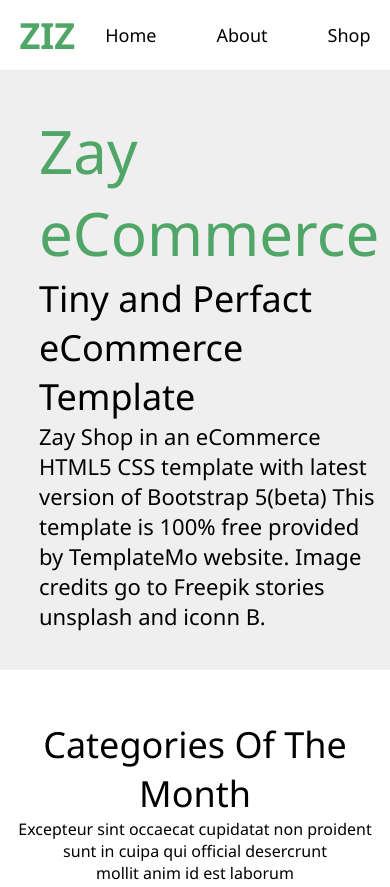
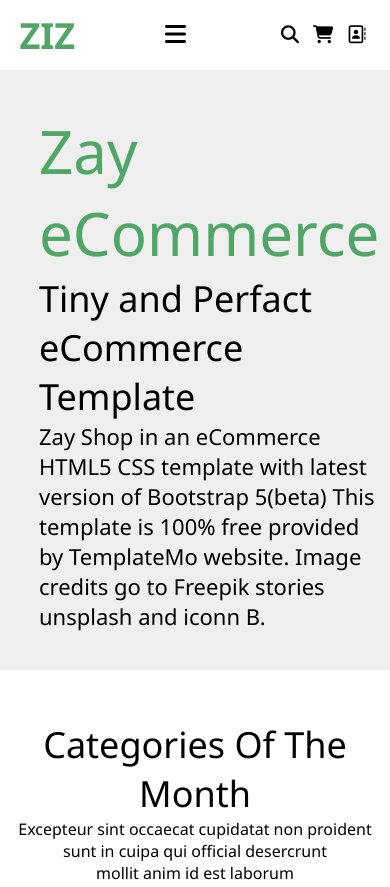
Before and after one commit to zakariaislamjihadi/project-2, a plain HTML site: page index.html in a window 390 px wide. Shown: the top 887 px of the page. Drawn offline with Linux system fonts and the light colour scheme.

Commit message:
second time

```diff
--- a/css/style.css
+++ b/css/style.css
@@ -6,6 +6,23 @@
 }
 
 /* header section start */
+
+label i {
+    color: black;
+    font-size: 24px;
+}
+
+.main-menu{
+    display: flex;
+}
+
+.main-menu label{
+    display: none;
+}
+
+.container-header input{
+    display: none;
+}
 
 nav{
     background-color: white;
@@ -301,3 +318,27 @@ footer{
 .company div a{
     text-decoration: none;
 }
+
+@media screen and (max-width:1000px){
+
+    /* header section start  */
+
+.main-menu ul {
+    flex-direction: column;
+    position: fixed;
+    top: 80px;
+    right: -100%;
+    transition: all 0.5ms;
+}
+
+.main-menu label{
+    display: block;
+}
+
+
+.container-header input:checked ~ .main-menu ul{
+    right: 50%;
+}
+
+
+}
--- a/index.html
+++ b/index.html
@@ -19,6 +19,8 @@
 
             </div>
 
+            <input type="checkbox" id="header">
+
             <div class="main-menu">
 
                 <ul>
@@ -29,6 +31,12 @@
                     <li> <a href="#"> contact </a> </li>
 
                 </ul>
+
+                <label for="header">
+
+                    <i class="fa-solid fa-bars"></i>
+
+                </label>
 
             </div>
 
@@ -67,6 +75,7 @@
 
         </div>
 </div>
+
 
 
 <!-- Hero section End -->
```
